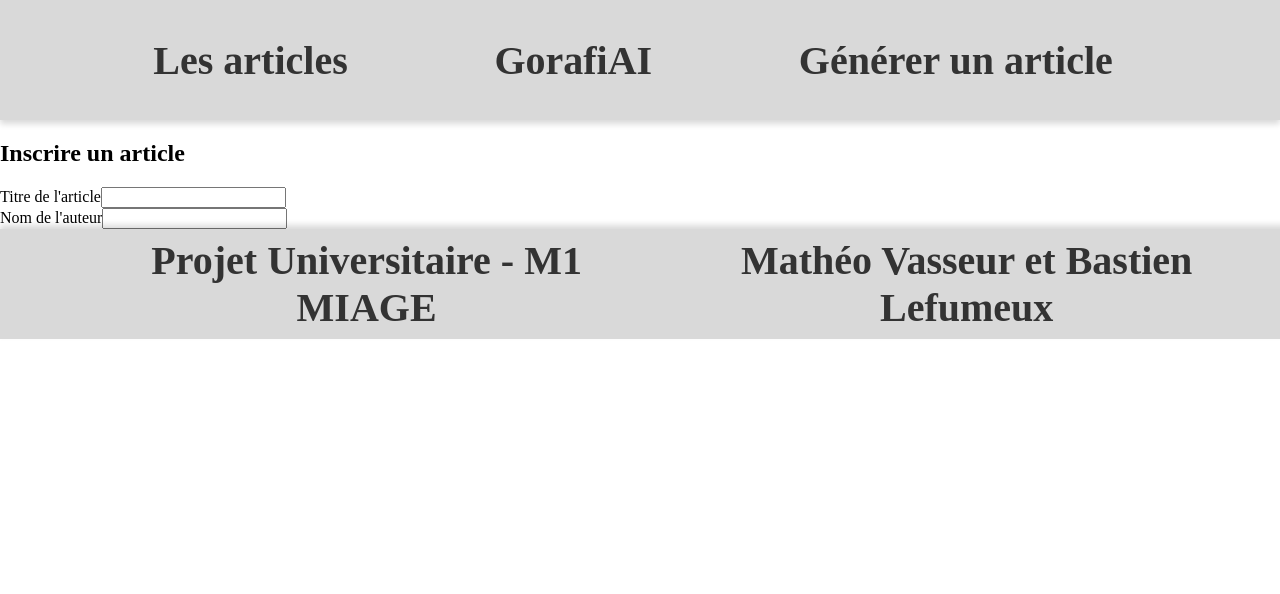
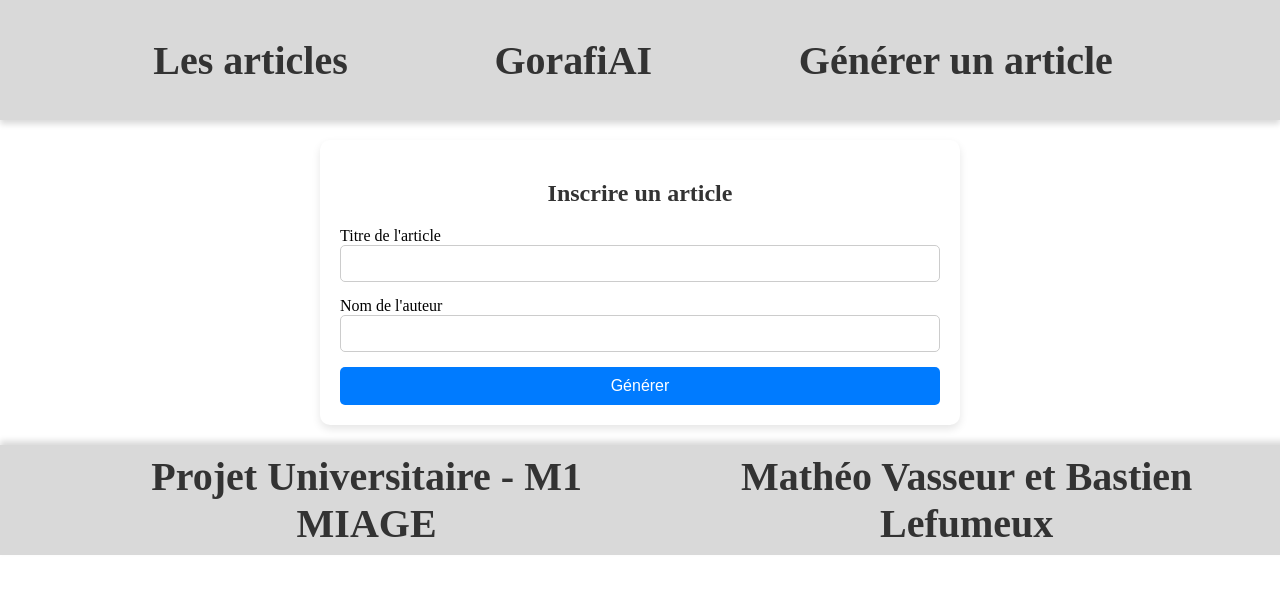
Before and after one commit to Xasano/GorafiAI, an Angular app in the folder GorafiAI/: page /generate-articles in a window 1280 px wide. Shown: the top 594 px of the page. Built offline with nearby package versions, Linux system fonts and the light colour scheme.

Commit message:
design geerate articles

```diff
--- a/GorafiAI/src/app/components/generate-articles/generate-articles.component.css
+++ b/GorafiAI/src/app/components/generate-articles/generate-articles.component.css
@@ -1,25 +1,52 @@
+.generate-article-container {
+  background-color: #fff;
+  padding: 20px;
+  margin: 20px auto;
+  max-width: 600px;
+  box-shadow: 0 4px 8px rgba(0, 0, 0, 0.1);
+  border-radius: 10px;
+}
 
-.articles {
-    display: flex;
-    background: #FFFFFF;
-    padding: 20px;
-    margin: 20px;
-    border: 1px solid #CCCCCC; /* Séparateur */
-    box-shadow: 0px 0px 10px rgba(0, 0, 0, 0.1);
-  }
+.generate-article-container h2 {
+  color: #333;
+  text-align: center;
+  margin-bottom: 20px;
+}
 
-  .articles-image {
-    width: 150px;
-    height: auto;
-    margin-right: 20px;
-  }
+.form-group {
+  margin-bottom: 15px;
+}
 
-  .articles-text h1 {
-    font-size: 24px;
-    font-weight: bold;
-    margin-bottom: 10px;
-  }
+.form-control {
+  width: 100%;
+  padding: 10px;
+  border: 1px solid #ccc;
+  border-radius: 5px;
+  box-sizing: border-box;
+}
 
-  .articles-text p {
-    font-size: 16px;
-  }
+.btn-submit {
+  width: 100%;
+  padding: 10px 15px;
+  background-color: #007bff;
+  color: white;
+  border: none;
+  border-radius: 5px;
+  cursor: pointer;
+  font-size: 16px;
+  transition: background-color 0.3s ease;
+}
+
+.btn-submit:hover {
+  background-color: #0056b3;
+}
+
+.alert.alert-danger {
+  color: #721c24;
+  background-color: #f8d7da;
+  border-color: #f5c6cb;
+  padding: 10px;
+  margin-top: 10px;
+  border-radius: 5px;
+  font-size: 14px;
+}
--- a/GorafiAI/src/app/components/generate-articles/generate-articles.component.html
+++ b/GorafiAI/src/app/components/generate-articles/generate-articles.component.html
@@ -1,4 +1,4 @@
-<div class="container">
+<div class="generate-article-container">
   <h2>Inscrire un article</h2>
   <form (ngSubmit)="generateArticle(article?.title, article?.author)" #articleForm="ngForm">
     <div class="form-group">
@@ -31,5 +31,6 @@
         Le nom est requis.
       </div>
     </div>
+    <button type="submit" class="btn-submit">Générer</button>
   </form>
 </div>
```
